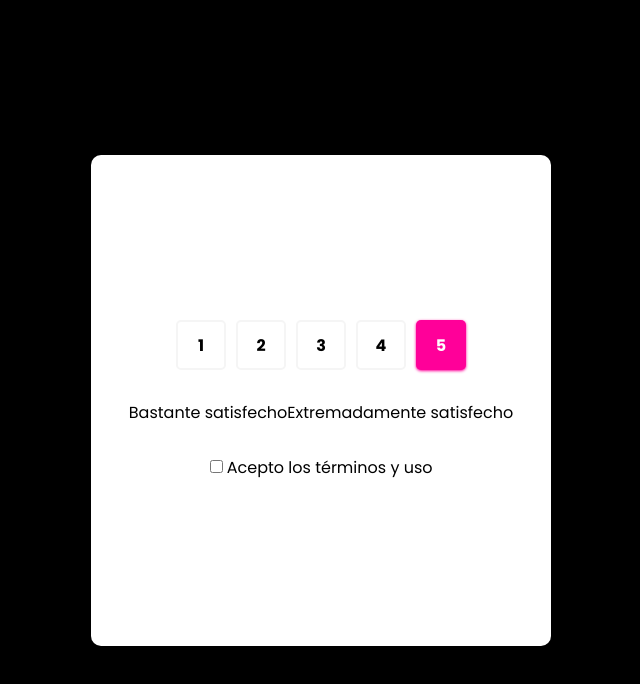
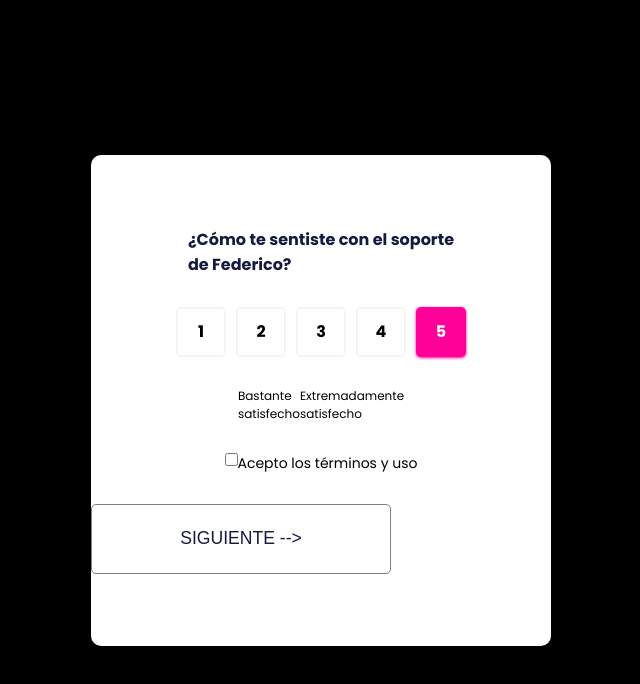
Before and after one commit to Chorchh/2dochallenge, a plain HTML site: page index.html in a window 1280 px wide. Shown: the whole page, without its empty margins (319-959 px from the left). Drawn offline with Linux system fonts and the light colour scheme; a web font is replaced by a local one.

Commit message:
agregue el resto del contenido

```diff
--- a/index.html
+++ b/index.html
@@ -10,6 +10,9 @@
 <body>
     <div class="container">
         <div class="pregunta">
+            <div class="titulo">
+                <h4>¿Cómo te sentiste con el soporte <br> de Federico?</h4>
+            </div>
             <div class="soporte">
                 <div class="boton">1</div>
                 <div class="boton">2</div>
@@ -18,13 +21,14 @@
                 <div class="botoncito">5</div>
             </div>
         <div class="extremos">
-                    <div><p>Bastante satisfecho</p></div>
-                    <div><p>Extremadamente satisfecho</p></div>
+            <div class="bastante"><p>Bastante <br> satisfecho</p></div>
+            <div class="extrema"><p>Extremadamente <br> satisfecho</p></div>
         </div>
         <div class="terminos">
-                    <input type="checkbox" name="checkbox" id="terminos">
-                    <label for="terminos">Acepto los términos y uso</label>
+            <input type="checkbox" name="checkbox" id="termino">
+            <label for="termino">Acepto los términos y uso</label>
         </div>
+            <input type="button" value="SIGUIENTE -->" class="boton2">
         </div>
     </div>
 </body>
--- a/style.css
+++ b/style.css
@@ -30,13 +30,13 @@ body {
 .pregunta {
     display: flex;
     justify-content: center;
-    align-items: center;
     flex-direction: column;
     background: var(--blanco);
     height: 491px;
     width: 460px;
     border-radius: 10px;
     gap: 30px;
+    margin: 20px 20px;
 }
 
 .soporte {
@@ -75,6 +75,51 @@ body {
 .extremos {
     display: flex;
     justify-content: center;
-    align-items: center;
-    align-content: space-between;
+    align-content: space-around;
 }
+
+.extremos p {
+    font-size: 12px;
+}
+
+.bastante {
+    justify-content: center;
+    align-items: flex-start;
+}
+
+h4 {
+    color: var(--azul);
+}
+
+.terminos {
+    display: flex;
+    justify-content: center;
+    align-items: flex-start;
+
+}
+
+label {
+    font-size: 14px;
+    justify-content: center;
+    align-content: flex-start;
+    align-items: flex-start;
+}
+
+.titulo {
+    display: flex;
+    justify-content: center;
+
+    /* background-color: #FF0099; */
+    color: var(--azul);
+}
+
+.boton2 {
+    justify-content: center;
+    height: 70px;
+    width: 300px;
+    border: 1px solid grey;
+    background-color: var(--blanco);
+    border-radius: 5px;
+    color: var(--azul);
+    font-size: 1.1em;
+}
```
Lines whose indentation alone changed are shown as unchanged.
